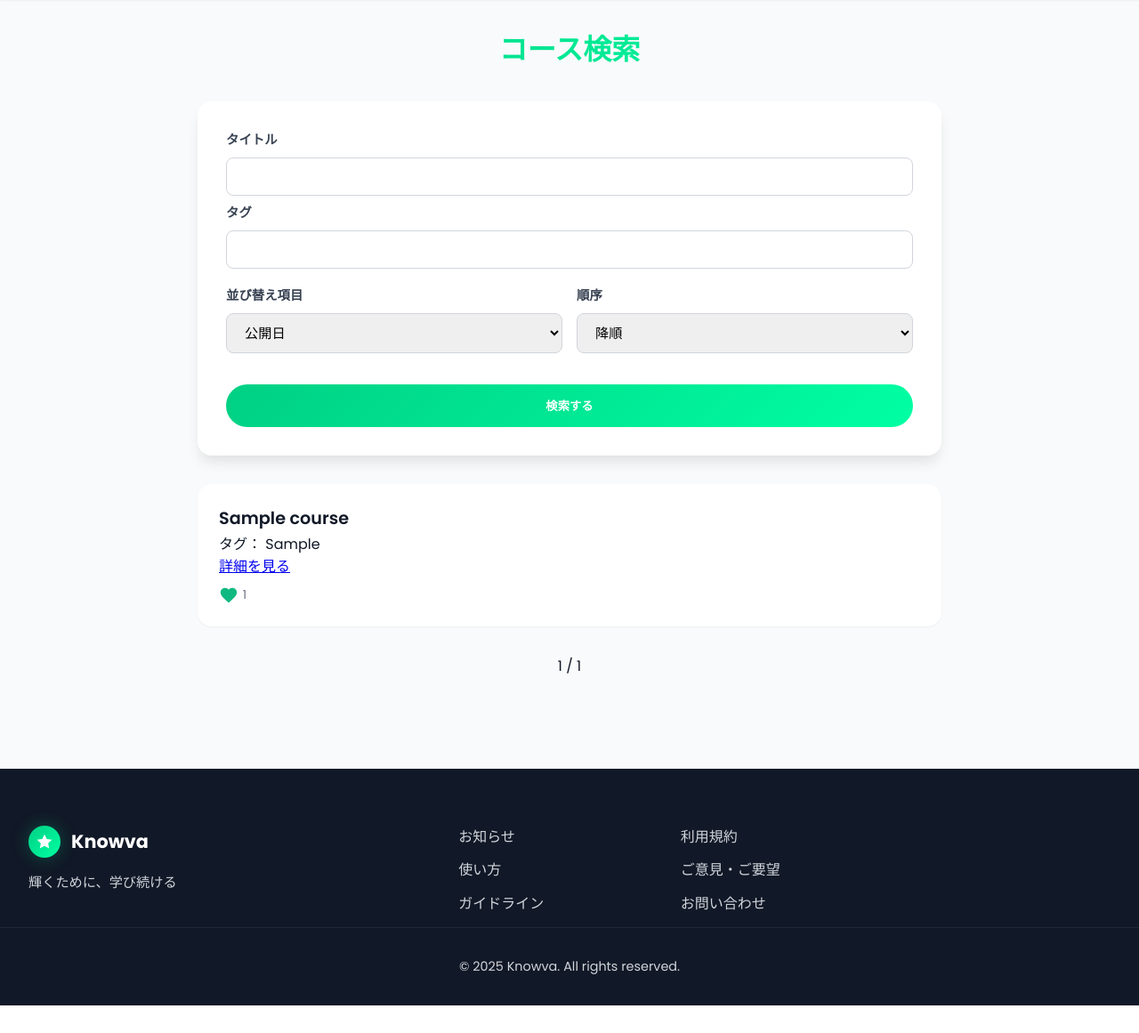
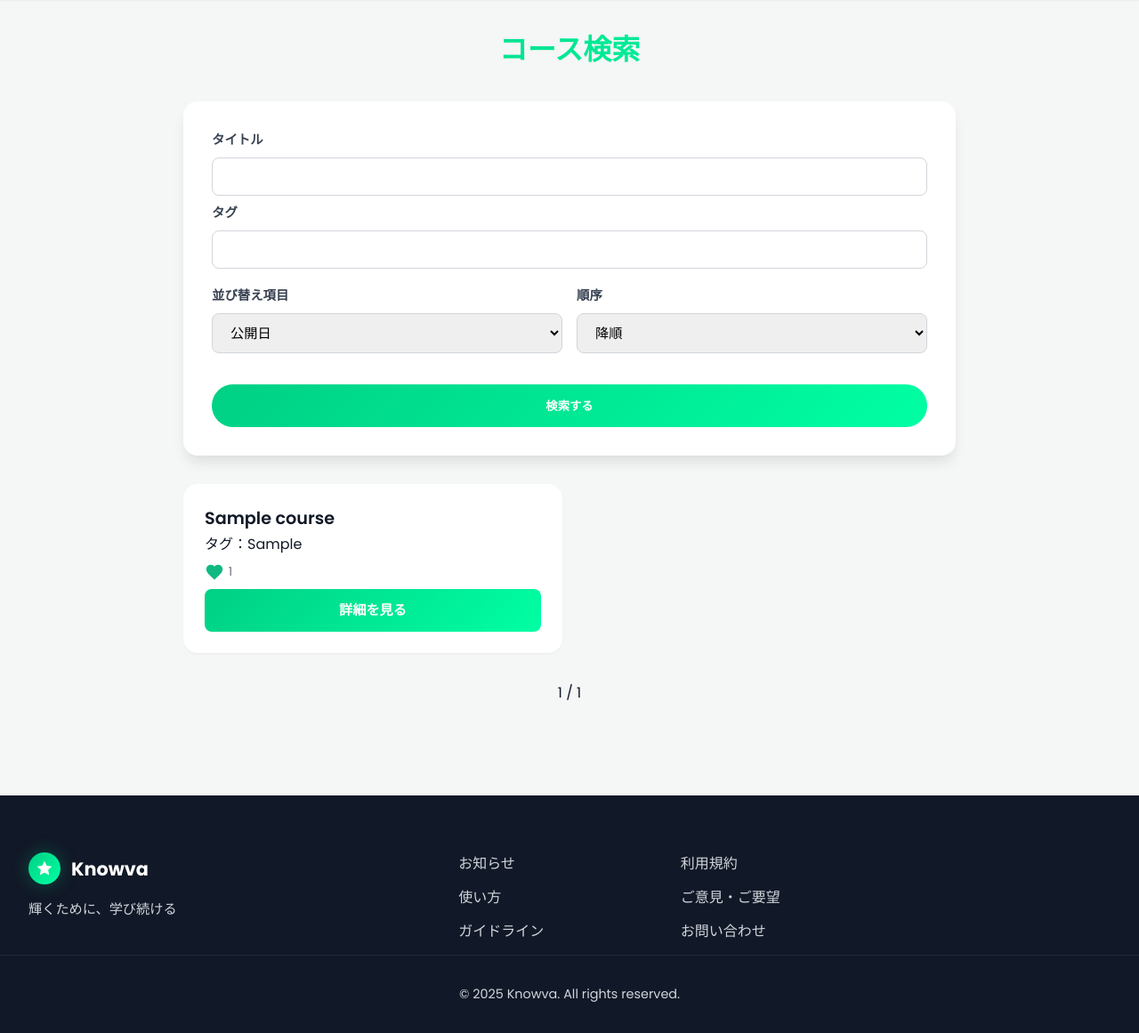
Before and after one commit to K-zoe/knowva, a Django app: page /quizzes/course_search/ in a window 1280 px wide. Shown: the part 81-1242 px from the top of the page at 89% size. Before the commit the page ends 1211 px from the top, so only its background shows below. Run offline with Django 5.2, Linux system fonts and the light colour scheme; tables that the repository leaves empty hold one stand-in row (values such as "Sample post"); parts of the project's set-up code (start-up, migrations or seed data) failed here and were passed over.

Commit message:
タイトルなどを枠内に収まるように修正

```diff
--- a/quizzes/static/quizzes/css/course_search.css
+++ b/quizzes/static/quizzes/css/course_search.css
@@ -5,7 +5,7 @@
 .course-search {
     max-width: 900px;
     margin: 0 auto;
-    padding: 0 2rem;
+    padding: 0 1rem;
 }
 
 /* タイトル */
@@ -90,6 +90,8 @@
     display: flex;
     flex-direction: column;
     gap: 1rem;
+    display: grid;
+    grid-template-columns: repeat(auto-fill, minmax(280px, 1fr));
 }
 
 /* カード */
@@ -110,6 +112,17 @@
 .course-title {
     font-size: 1.2rem;
     font-weight: 600;
+    overflow-wrap: anywhere;
+    word-break: keep-all;
+}
+.course-info{
+    display: flex;
+    overflow-wrap: anywhere;
+    word-break: keep-all;
+}
+
+.course-info .label{
+    flex-shrink: 0;
 }
 
 /* メタ情報 */
@@ -165,6 +178,7 @@
     display: inline-flex;
     align-items: center;
     gap: 0.3rem;
+    margin-bottom: 0.5rem;
 }
 
 /* ハート */
@@ -179,3 +193,29 @@
     font-size: 0.8rem;
     color: #9ca3af;
 }
+
+.btn-continue {
+    display: block;
+    width: 100%;
+    padding: 0.75rem 1.5rem;
+    background: var(--gradient-main);
+    color: var(--white);
+    text-align: center;
+    text-decoration: none;
+    border-radius: var(--radius-sm);
+    font-weight: 600;
+    font-size: 0.95rem;
+    transition: var(--transition);
+    border: none;
+    cursor: pointer;
+    margin-top: auto;
+}
+
+.btn-continue:hover {
+    transform: translateY(-2px);
+    box-shadow: var(--shadow-glow);
+}
+
+.btn-continue:active {
+    transform: translateY(0);
+}
--- a/quizzes/templates/quizzes/course_detail.html
+++ b/quizzes/templates/quizzes/course_detail.html
@@ -11,9 +11,12 @@
 
 {% block content %}
 <div class="course-detail">
+    <div class="course-header">
 
         <!-- コース情報 -->
-    <h1 class="page-title">コース名：{{ course.title }}</h1>
+        <div class="course-info">
+            <h1 class="course-title">{{ course.title }}</h1>
+        </div>
         <p class="course-info">
             <span class="label">作成者：</span>
             <span class="text">{{ course.user.username }}</span>
@@ -35,6 +38,7 @@
         <script src="https://unpkg.com/htmx.org"></script>
         <div id="like-area" class="like-container">
             {% include 'quizzes/course_like_button.html' %}
+        </div>
     </div>
 
     <hr class="divider">
--- a/quizzes/templates/quizzes/course_search.html
+++ b/quizzes/templates/quizzes/course_search.html
@@ -47,8 +47,6 @@
                     <span class="label">タグ：</span>
                     <span class="text">{{ course.tag }}</span>
                 </p>
-                <a href="{% url 'course_detail' course.uuid %}" class="btn-outline">詳細を見る</a>
-
                 <div class="meta">
                     <span class="meta-like">
                         <svg class="meta-heart" viewBox="0 0 24 24">
@@ -59,11 +57,11 @@
                         </svg>
                         <span>{{ course.like_count }}</span>
                     </span>
-
                     <span class="meta-date">
                         {{ course.update_at }}
                     </span>
                 </div>
+                <a href="{% url 'course_detail' course.uuid %}" class="btn-continue">詳細を見る</a>
             </div>
         {% empty %}
             <p class="empty">検索結果がありません</p>
--- a/quizzes/views/search.py
+++ b/quizzes/views/search.py
@@ -14,7 +14,7 @@
     template_name = 'quizzes/course_search.html'
     model = Course
     context_object_name = 'courses'
-    paginate_by = 1
+    paginate_by = 10
 
     def get_form(self):
         # formの生成を1箇所に集約。キャッシュして複数回呼ばれても安全。
--- a/static/css/base.css
+++ b/static/css/base.css
@@ -30,6 +30,7 @@
     /* ニュートラルカラー */
     --white: #ffffff;
     --black: #0a0a0a;
+    --gray:#f5f6f6;
     --gray-50: #f9fafb;
     --gray-100: #f3f4f6;
     --gray-200: #e5e7eb;
@@ -55,7 +56,7 @@
 
 body {
     font-family: 'Poppins', 'Segoe UI', sans-serif;
-    background: var(--gray-50);
+    background: var(--gray);
     color: var(--gray-900);
     line-height: 1.6;
     overflow-x: hidden;
--- a/templates/base.html
+++ b/templates/base.html
@@ -55,7 +55,7 @@
 
         <!-- モバイルメニュー -->
         <div class="mobile-menu" id="mobileMenu">
-            <a href="" class="mobile-nav-link">ホーム</a>
+            <a href="{% url 'course_search' %}" class="mobile-nav-link">ホーム</a>
             <a href="#" class="mobile-nav-link">ランキング</a>
             {%if user.is_authenticated%}
                 <a href="{% url 'mypage_current_courses' %}" class="mobile-nav-link">マイページ</a>
```
Also changed, not shown: accounts/static/accounts/css/mypage.css (+12 -3 lines), quizzes/static/quizzes/css/course_detail.css (+21 -1 lines), quizzes/static/quizzes/css/course_edit_top.css (+4 -4 lines), quizzes/templates/quizzes/course_edit_top.html (+7 -6 lines). Lines whose indentation alone changed are shown as unchanged.
